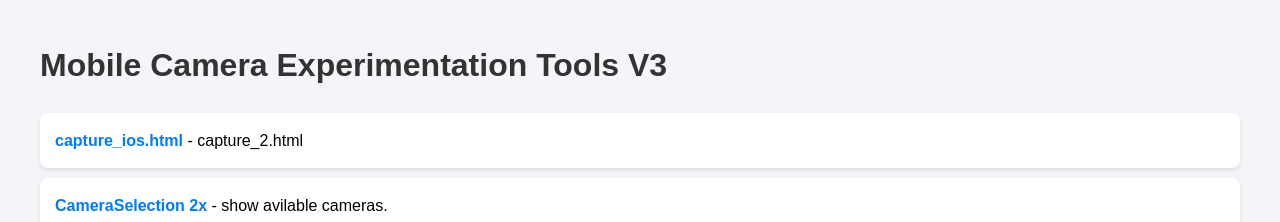
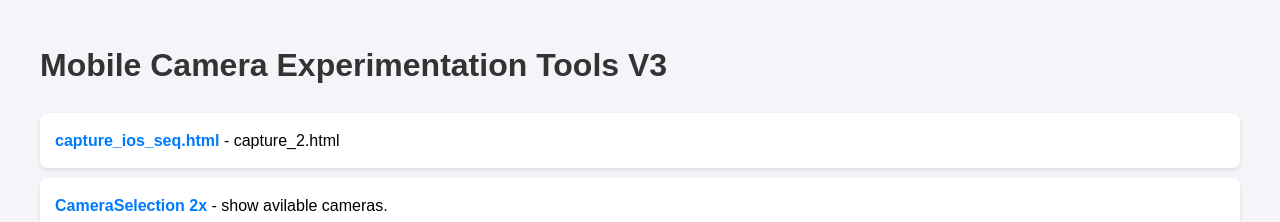
Before and after one commit to mvsyste/phone_html, a plain HTML site: page index.html in a window 1280 px wide. Shown: the top 222 px of the page. Drawn offline with Linux system fonts and the light colour scheme.

Commit message:
Update index.html

```diff
--- a/index.html
+++ b/index.html
@@ -39,7 +39,7 @@
 
     <h1>Mobile Camera Experimentation Tools V3</h1>
     <ul>
-        <li><a href="capture_2.html">capture_ios.html</a> - capture_2.html</li>
+        <li><a href="capture_2.html">capture_ios_seq.html</a> - capture_2.html</li>
         <li><a href="CameraSelection2x.html">CameraSelection 2x</a> - show avilable cameras.</li>
         <li><a href="CameraSelection.html">CameraSelection</a> - show avilable cameras.</li>
         <li><a href="focus_monitor.html">Show Camera Focus Limits</a> - camera focus monitor</li>
```
